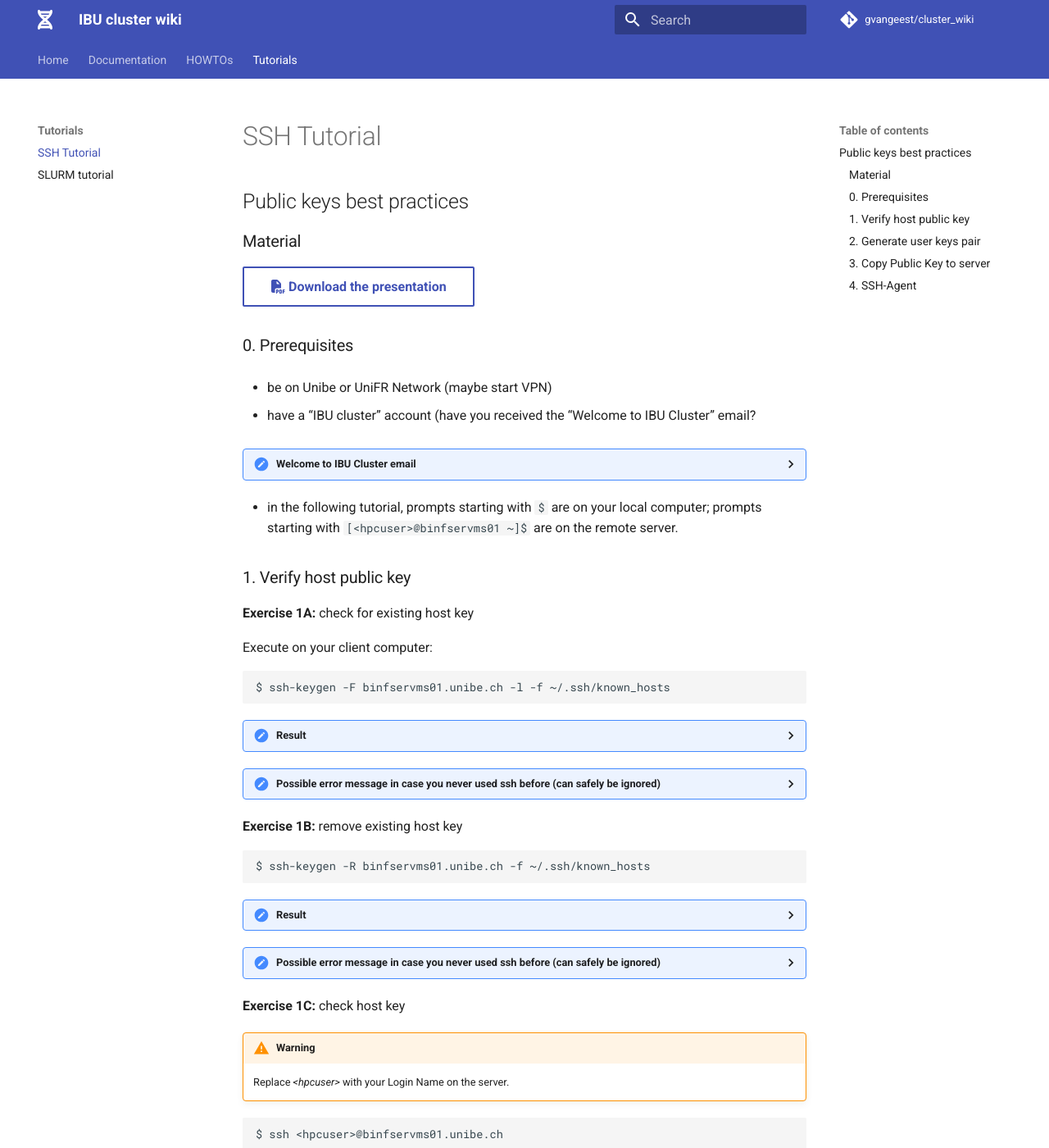
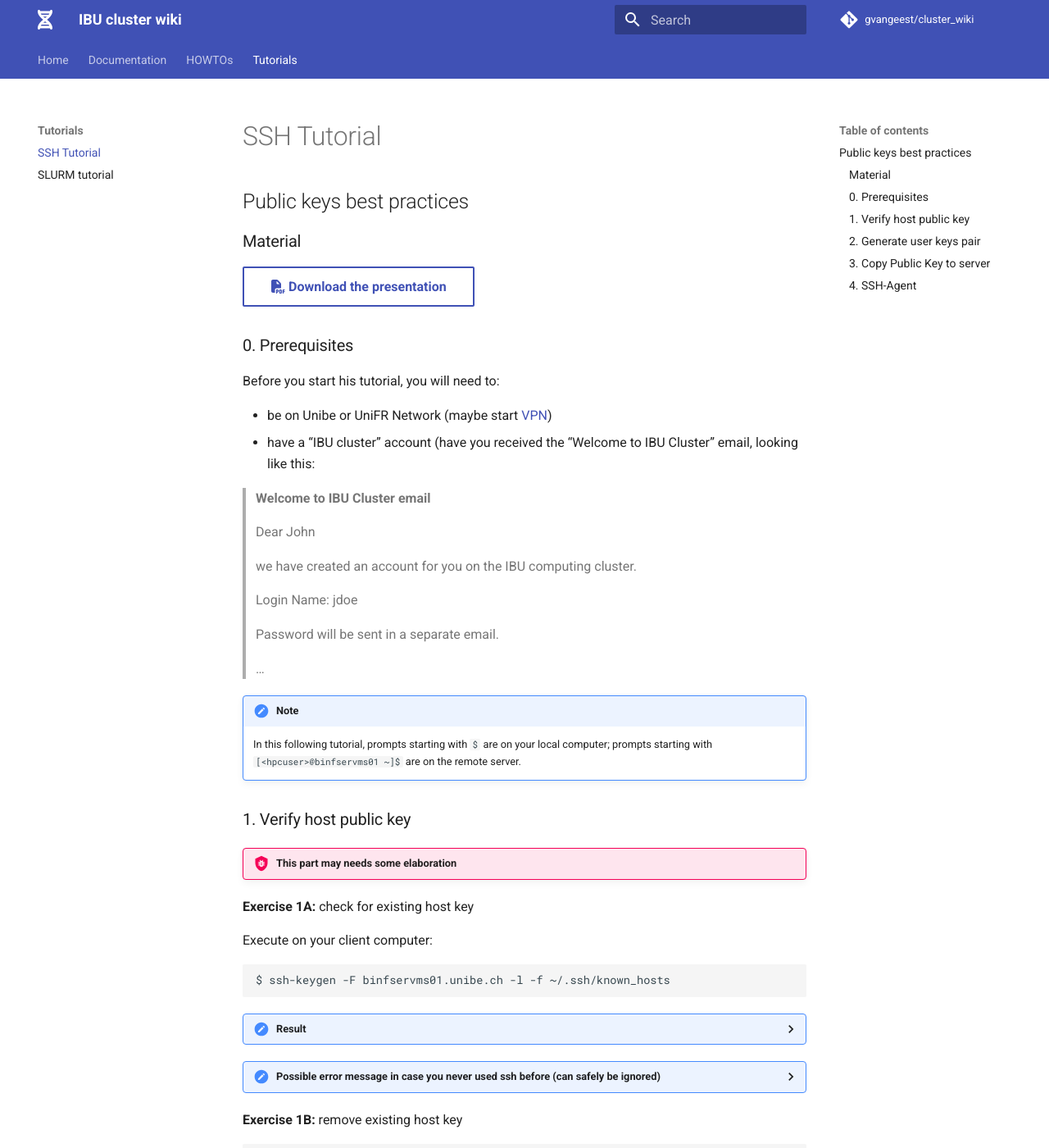
Before and after one commit to GeertvanGeest/cluster-docs, an MkDocs documentation site: the page built from docs/HPC_tutorial/SSH_tutorial.md, in a window 1280 px wide and 1400 px high. Shown: the whole window at 82% size. Built offline with MkDocs 1.6.1 and Material for MkDocs 9.7.7, drawn with Linux system fonts in a browser that asks for light colours; some of the changed text lies outside the part shown.

Commit message:
Some additions to ssh tutorial

````diff
--- a/docs/HPC_tutorial/SSH_tutorial.md
+++ b/docs/HPC_tutorial/SSH_tutorial.md
@@ -6,24 +6,30 @@
 
 ### 0. Prerequisites
 
-- be on Unibe or UniFR Network  (maybe start VPN)
+Before you start his tutorial, you will need to:
 
-- have a "IBU cluster" account (have you received the "Welcome to IBU Cluster" email?
+* be on Unibe or UniFR Network  (maybe start [VPN](https://www.unibe.ch/universitaet/campus__und__infrastruktur/rund_um_computer/internetzugang/zugang_auf_interne_ressourcen_mit_vpn/index_ger.html))
+* have a "IBU cluster" account (have you received the "Welcome to IBU Cluster" email, looking like this:
 
-??? alert "Welcome to IBU Cluster email"
-    Dear John
+> **Welcome to IBU Cluster email**
+>
+>  Dear John
+>
+>  we have created an account for you on the IBU computing cluster.
+>
+>  Login Name: jdoe
+>
+>  Password will be sent in a separate email.
+>
+>  ...
 
-    we have created an account for you on the IBU computing cluster.
-
-    Login Name: jdoe
-
-    Password will be sent in a separate email.
-    ...
-
-- in the following tutorial, prompts starting with `$` are on your local computer; prompts starting with `[<hpcuser>@binfservms01 ~]$ ` are on the remote server.
+!!! Note
+    In this following tutorial, prompts starting with `$` are on your local computer; prompts starting with `[<hpcuser>@binfservms01 ~]$ ` are on the remote server.
 
 
 ### 1. Verify host public key
+
+!!! bug "This part may needs some elaboration"
 
 **Exercise 1A:** check for existing host key
 
@@ -69,7 +75,6 @@ $ ssh-keygen -R binfservms01.unibe.ch -f ~/.ssh/known_hosts
 
 !!! warning "Warning"
     Replace *<hpcuser\>* with your Login Name on the server.
-
 
 
 ```
@@ -135,6 +140,9 @@ Enter your password:
 ### 2. Generate user keys pair
 
 **Exercise 2A:** use `ssh-keygen` command to generate a key and encrypt the private key with a passphrase
+
+!!! warning
+    Below should be executed on your local computer
 
 ```
 $ ssh-keygen
````
